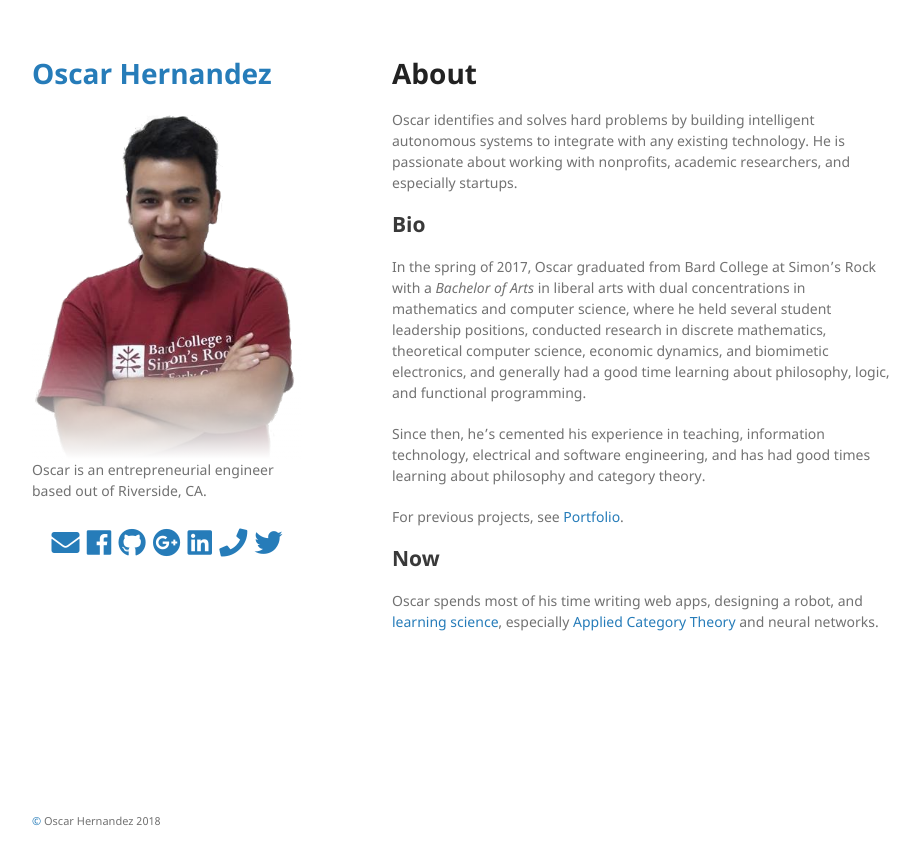
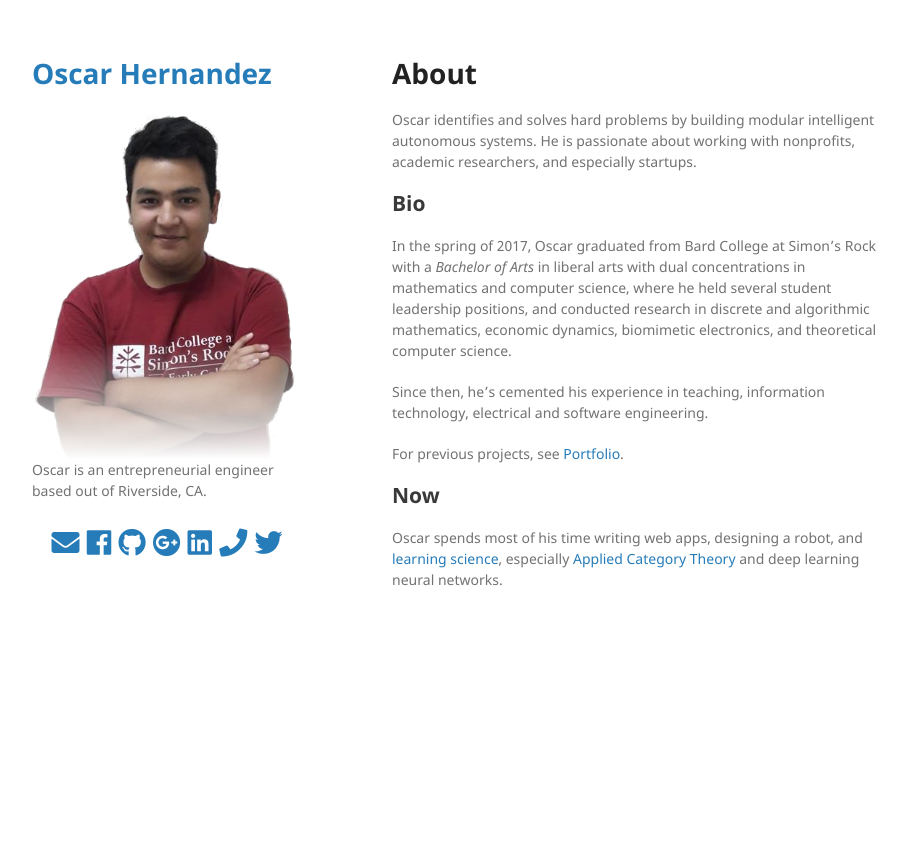
Before and after one commit to mathemonads/mathemonads.github.io, a Jekyll site: the page built from index.md, in a window 1280 px wide. Shown: the top 865 px of the page, without its empty margins (178-1098 px from the left). Built offline with Jekyll 4.4.1, drawn with Linux system fonts in a browser that asks for light colours; nearby versions of some CDN libraries.

Commit message:
remove copyright

```diff
--- a/_layouts/default.html
+++ b/_layouts/default.html
@@ -73,8 +73,8 @@
             {% if site.github.is_project_page %}
             <p>This project is maintained by <a href="{{ site.github.owner_url }}">{{ site.github.owner_name }}</a></p>
             {% endif %}
-            <p><small><a title="CC0">&#169;</a> Oscar Hernandez 2018
-                    <!--&mdash; Theme by <a href="https://github.com/orderedlist">orderedlist</a>--></small></p>
+            <!--<p><small>
+                    &mdash; Theme by <a href="https://github.com/orderedlist">orderedlist</a>--></small></p>
         </footer>
     </div>
     <script src="{{ "/assets/js/scale.fix.js" | relative_url }}"></script>
--- a/index.md
+++ b/index.md
@@ -5,16 +5,16 @@ layout: default
 
 # About
 
-Oscar identifies and solves hard problems by building intelligent autonomous systems to integrate with any existing technology.
+Oscar identifies and solves hard problems by building modular intelligent autonomous systems.
 He is passionate about working with nonprofits, academic researchers, and especially startups.
 
 ## Bio
-In the spring of 2017, Oscar graduated from Bard College at Simon's Rock with a _Bachelor of Arts_ in liberal arts with dual concentrations in mathematics and computer science, where he held several student leadership positions, conducted research in discrete mathematics, theoretical computer science, economic dynamics, and biomimetic electronics, and generally had a good time learning about philosophy, logic, and functional programming.
+In the spring of 2017, Oscar graduated from Bard College at Simon's Rock with a _Bachelor of Arts_ in liberal arts with dual concentrations in mathematics and computer science, where he held several student leadership positions, and conducted research in discrete and algorithmic mathematics, economic dynamics, biomimetic electronics, and theoretical computer science.
 
-Since then, he's cemented his experience in teaching, information technology, electrical and software engineering, and has had good times learning about philosophy and category theory.
+Since then, he's cemented his experience in teaching, information technology, electrical and software engineering.
 
 For previous projects, see [Portfolio](/portfolio "Portfolio").
 
 ## Now
 
-Oscar spends most of his time writing web apps, designing a robot, and [learning](/portfolio/courses "learn") [science](/blog/science.html "formal, natural, and applied sciences"), especially [Applied Category Theory](https://johncarlosbaez.wordpress.com/2018/12/14/applied-category-theory-seminar/ "Applied Category Theory Seminar") and neural networks.
+Oscar spends most of his time writing web apps, designing a robot, and [learning](/portfolio/courses "learn") [science](/blog/science.html "formal, natural, and applied sciences"), especially [Applied Category Theory](https://johncarlosbaez.wordpress.com/2018/12/14/applied-category-theory-seminar/ "Applied Category Theory Seminar") and deep learning neural networks.
```
Also changed, not shown: portfolio/index.md (+3 -3 lines).
